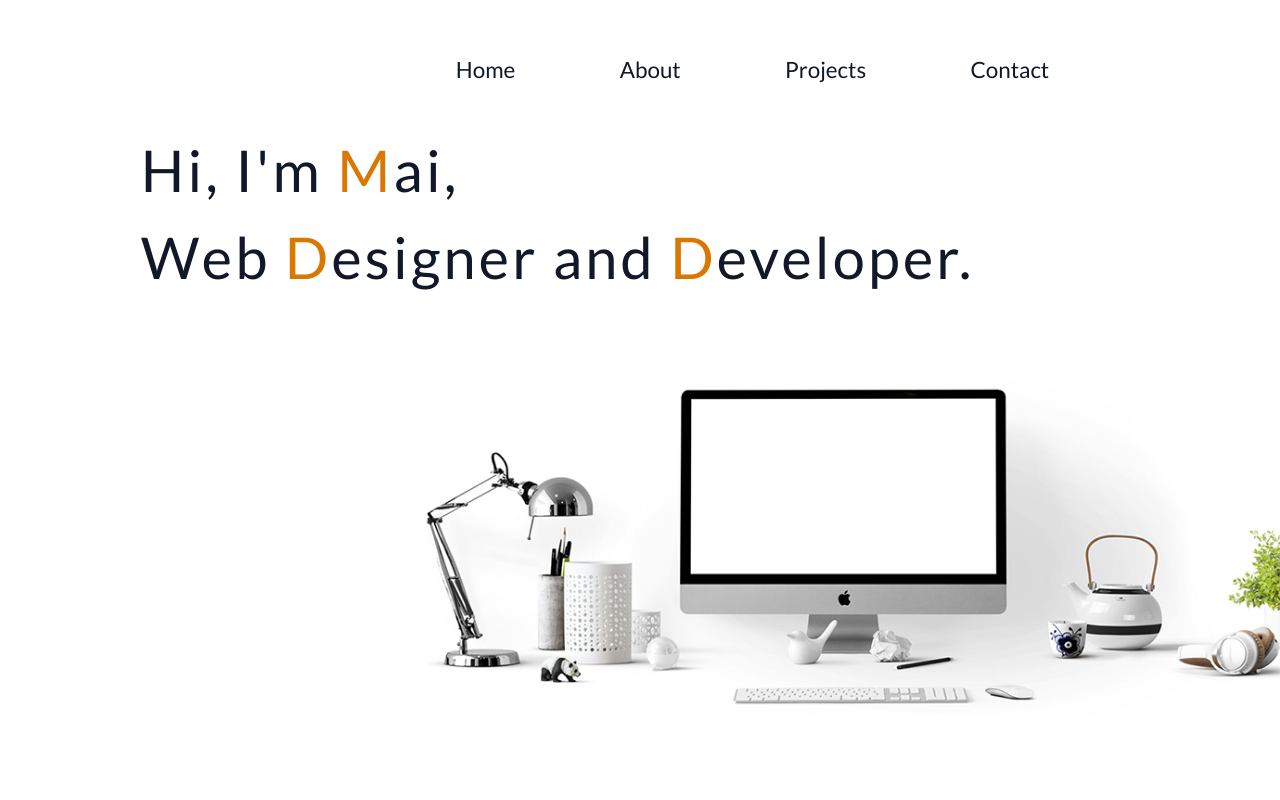
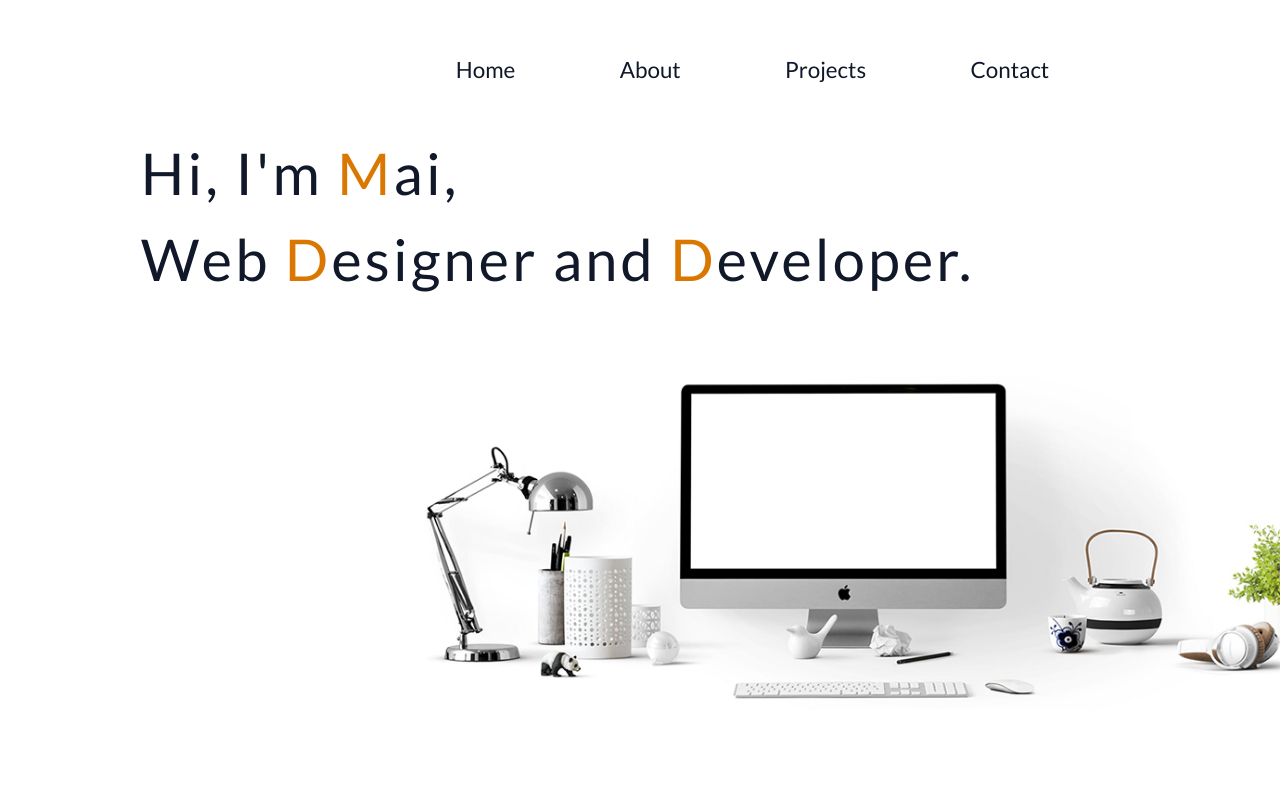
Before and after one commit to tqmai04/portfolio, a website: page app/index.html in a window 1280 px wide. Shown: the top 800 px of the page. Drawn offline with Linux system fonts and the light colour scheme.

Commit message:
changed banner image

```diff
--- a/app/assets/styles/modules/_banner.css
+++ b/app/assets/styles/modules/_banner.css
@@ -38,7 +38,7 @@
     }
 
     @mixin atLarge {
-        height: 100px;
+        height: 12vh;
     }
 }
 
@@ -47,35 +47,6 @@
 
     @mixin atLarge {
         height: 100vh;
-    }
-
-    &__workstation {
-
-        @mixin atLarge {
-            height: calc(100% - 300px);
-            position: relative;
-        }
-    }
-
-    &__text {
-        @mixin atLarge {
-        position: absolute;
-        bottom: 0;
-    }
-
-    }
-
-    &__image {
-        margin-bottom: 3rem;
-
-        @mixin atLarge {
-            width: 100%;
-            position: absolute;
-            top: 50%;
-            transform: translateY(-50%);
-            left: 0;
-            margin: 0;
-        }
     }
 
     &__intro{
@@ -105,8 +76,21 @@
             line-height: 5.4rem;
             margin: 0;
             font-weight: 500;
+            height: 30vh;
         }
     }
+
+    &__text {
+        @mixin atLarge {
+        position: absolute;
+        top: 50%;
+        transform: translateY(-50%);
+        left: 0;
+    }
+
+    }
+
+
 
 
     &__blueText {
@@ -116,6 +100,30 @@
     &__orgText{
         color: $mainOrange;
     }
+
+    &__workstation {
+
+        @mixin atLarge {
+            height: 55vh;
+            position: relative;
+        }
+    }
+
+    &__image {
+        margin-bottom: 3rem;
+
+        @mixin atLarge {
+            position: absolute;
+            top: 50%;
+            transform: translateY(-50%);
+            right: 0;
+            height: 45vh;
+            width: auto;
+            margin: 0;
+        }
+    }
+
+
 }
 
 .menu-icon{
--- a/app/temp/styles/styles.css
+++ b/app/temp/styles/styles.css
@@ -475,53 +475,23 @@
 @media (min-width: 1200px){
 
 nav{
-        height: 100px
+        height: 12vh
 }
     }
 
 .banner {
     overflow: hidden;
+
+
 }
 
 @media (min-width: 1200px){
 
 .banner {
         height: 100vh
+
+
 }
-    }
-
-@media (min-width: 1200px){
-
-.banner__workstation {
-            height: calc(100% - 300px);
-            position: relative
-    }
-    }
-
-@media (min-width: 1200px){
-
-.banner__text {
-        position: absolute;
-        bottom: 0
-
-    }
-    }
-
-.banner__image {
-        margin-bottom: 3rem;
-    }
-
-@media (min-width: 1200px){
-
-.banner__image {
-            width: 100%;
-            position: absolute;
-            top: 50%;
-            -webkit-transform: translateY(-50%);
-                    transform: translateY(-50%);
-            left: 0;
-            margin: 0
-    }
     }
 
 .banner__intro{
@@ -560,7 +530,20 @@
             letter-spacing: 0.2rem;
             line-height: 5.4rem;
             margin: 0;
-            font-weight: 500
+            font-weight: 500;
+            height: 30vh
+    }
+    }
+
+@media (min-width: 1200px){
+
+.banner__text {
+        position: absolute;
+        top: 50%;
+        -webkit-transform: translateY(-50%);
+                transform: translateY(-50%);
+        left: 0
+
     }
     }
 
@@ -570,6 +553,32 @@
 
 .banner__orgText{
         color: #da7701;
+    }
+
+@media (min-width: 1200px){
+
+.banner__workstation {
+            height: 55vh;
+            position: relative
+    }
+    }
+
+.banner__image {
+        margin-bottom: 3rem;
+    }
+
+@media (min-width: 1200px){
+
+.banner__image {
+            position: absolute;
+            top: 50%;
+            -webkit-transform: translateY(-50%);
+                    transform: translateY(-50%);
+            right: 0;
+            height: 45vh;
+            width: auto;
+            margin: 0
+    }
     }
 
 .menu-icon{
```
Also changed, not shown: app/assets/images/background_large.png.
